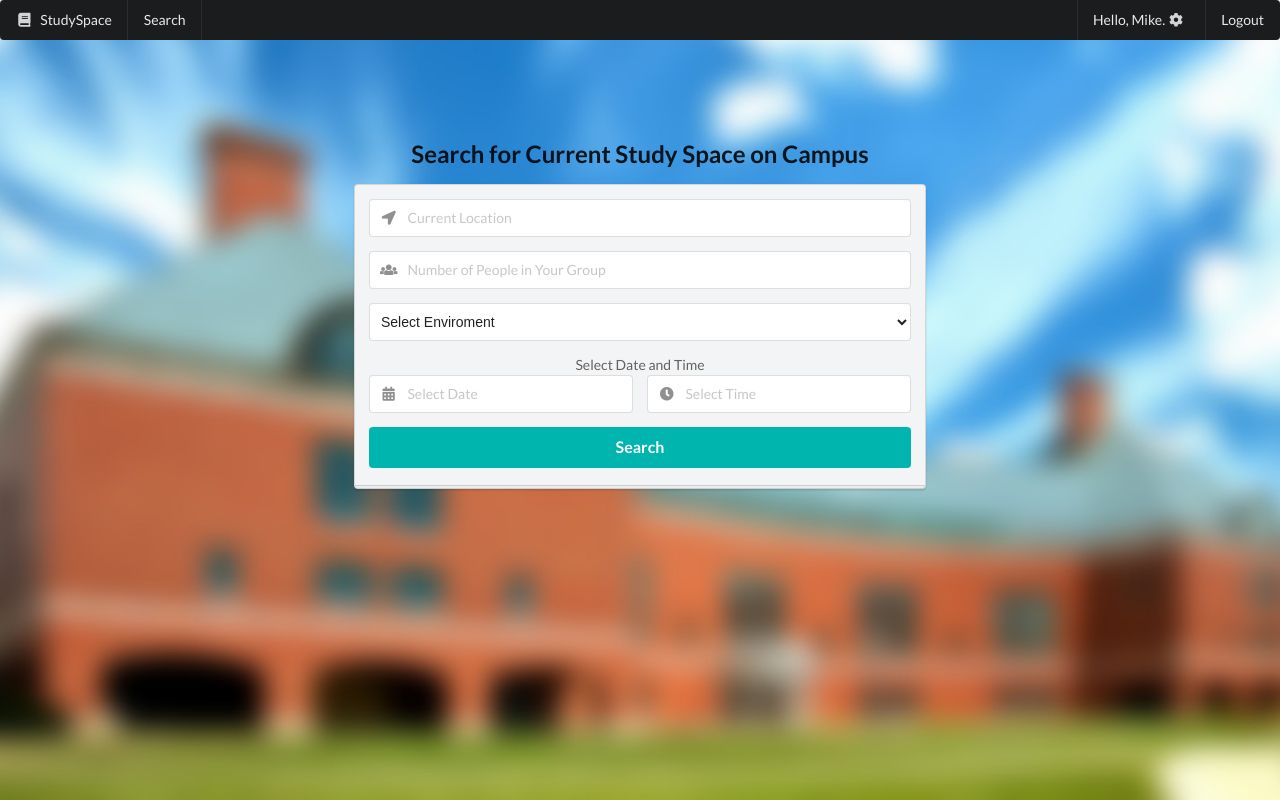
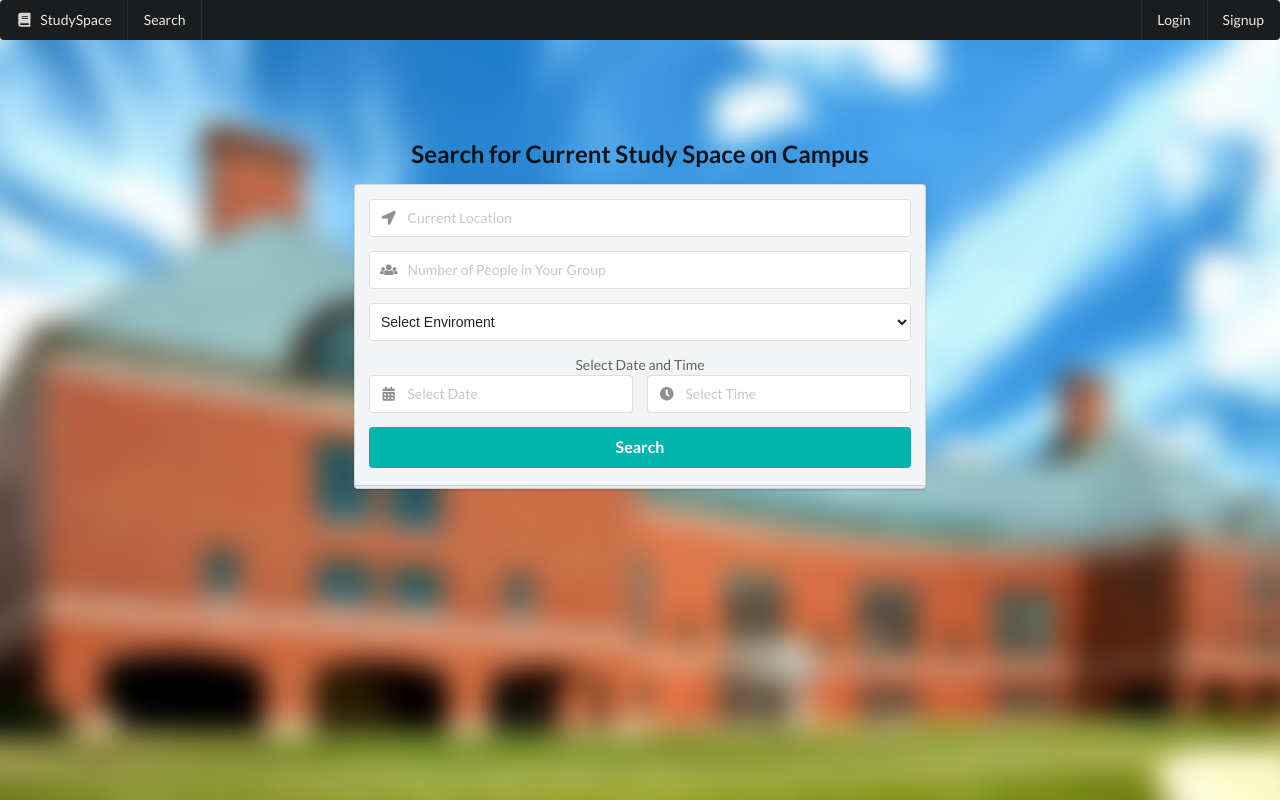
Before and after one commit to soum-io/StudySpaceUIUC, a Django app: page /search/ in a window 1280 px wide. Run offline with Django 3.2, Linux system fonts and the light colour scheme; some libraries are stand-ins or nearby versions.

Commit message:
Added backend code to nav changing and form results

```diff
--- a/pages/views.py
+++ b/pages/views.py
@@ -4,16 +4,81 @@ from django.shortcuts import render
 
 # Create your views here.
 def login_view(request, *args, **kwargs):
-    return render(request, "login/login.html", {})
+    logged_in = {"isLoggedIn":False} # pass to html for navbar
+    return render(request, "login/login.html", logged_in)
 
 
 def signup_view(request, *args, **kwargs):
-    return render(request, "signup/signup.html", {})
+    logged_in = {"isLoggedIn":False} # pass to html for navbar
+    return render(request, "signup/signup.html", logged_in)
 
 
 def search_view(request, *args, **kwargs):
-    return render(request, "search/search.html", {})
+    # check if we are requesting from login or annonomous user.
+    if(request.method == "POST"): # post are from login
+
+        # check if request is from a user signup or login
+        signup_request = "location" in request.POST # this is only a field in the signup form
+        print("here")
+        if(signup_request): # coming from signup
+
+            # get singup form data
+            email = request.POST["email"]
+            location = request.POST["location"]
+            password = request.POST["password"]
+            passwordAgain = request.POST["passwordAgain"]
+
+            # TODO: Check that the provided signup information sufficient. If so, add user to the database
+            valid_signup = True
+
+            if(valid_signup): # user is created now redirect to search
+                logged_in = {"isLoggedIn":True, "username":email} # pass to html for navbar
+                return  render(request, "search/search.html", logged_in)
+            else: # signup fields are not valid
+                logged_in = {"isLoggedIn":False} # pass to html for navbar
+                return render(request, "login/login.html", logged_in)
+
+        else:    # coming from login
+            print(request.POST)
+
+            # get login form data
+            email = request.POST["email"]
+            password = request.POST["password"]
+
+            #TODO: check if username and password match database of user
+            matches = True
+
+            if(matches): # if user if valid
+                logged_in = {"isLoggedIn":True, "username":email} # pass to html for navbar
+                return  render(request, "search/search.html", logged_in)
+            else: # user is not valid
+                logged_in = {"isLoggedIn":False} # pass to html for navbar
+                return render(request, "login/login.html", logged_in)
+
+    else: # get from anon user
+        logged_in = {"isLoggedIn":False} # pass to html for navbar
+        return render(request, "search/search.html", logged_in)
 
 
 def results_view(request, *args, **kwargs):
-    return render(request, "results/results.html", {})
+    print(request.GET)
+    # get search form data
+    location = request.GET["location"] # address as string address, not coordinates
+    groupSize = request.GET["groupSize"] # will be a digit in string format
+    forDate = request.GET["forDate"] # format is "mm/dd/yyyy"
+    forTime = request.GET["forTime"] # format is "01:00 AM"
+    enviroment = request.GET["enviroment"] # will either be "Quiet Open Study", "Quiet Closed Study", or "Group Study"
+
+    # TODO: Use search information to get reccomendations. Each reccomendation need to contain the following information:
+    # 1. library abbreviation (e.g. "UGL")
+    # 2. Floor (e.g. "4F" for fourth floor)
+    # 3. Floor Section (Like left or right or however else we store it)
+    # 4. How far the library is from the location the user entered (e.g. "20M" for 20 miles)
+    # 5. Boolean if the section is quiet or not
+    # 6. How confident we are. (e.g. "70%" or "50%")
+
+    # I would say to try to get 5 Max reccomendations to display.
+
+
+    logged_in = {"isLoggedIn":False} # pass to html for navbar
+    return render(request, "results/results.html", logged_in)
--- a/templates/nav.html
+++ b/templates/nav.html
@@ -12,26 +12,39 @@
 </head>
 
 <body>
+
         <div class="bg-image">
             <div class="ui inverted menu">
                 <a class = "item">
                   <i class="book icon"></i>&nbsp;StudySpace
                 </a>
-          <a class="item">
+              <a class="item" href="/search">
                 Search
               </a>
               <div class="right menu">
+                {% if isLoggedIn == True %}
                     <a class="item">
-                 Hello, Mike.&nbsp;<i class="cog icon"></i>
+                        Hello, {{username}}.&nbsp;<i class="cog icon"></i>
                     </a>
-            <a class="ui item">
+                    <a class="ui item" href="/">
                         Logout
                     </a>
+                {% endif %}
+                {% if isLoggedIn == False %}
+                    <a class="ui item" href="/">
+                        Login
+                    </a>
+                    <a class="ui item"  href='/signup'>
+                        Signup
+                    </a>
+                {% endif %}
               </div>
             </div>
             {% block content %}
             {% endblock %}
         </div>
+
+
     <script type="text/javascript">
         function activatePlacesSearch(){
             var input = document.getElementById('location_autocomplete');
--- a/templates/search/search.html
+++ b/templates/search/search.html
@@ -23,11 +23,11 @@
           </div>
         </div>
         <div class="field">
-            <select class="ui dropdown">
+            <select name="enviroment" class="ui dropdown">
               <option value="">Select Enviroment</option>
-              <option value="2">Quiet Open Study</option>
-              <option value="1">Quiet Closed Study</option>
-              <option value="0">Group Study</option>
+              <option value="Quiet Open Study">Quiet Open Study</option>
+              <option value="Quiet Closed Study">Quiet Closed Study</option>
+              <option value="Group Study">Group Study</option>
             </select>
         </div>
           <div class = "field">
```
Lines whose indentation alone changed are shown as unchanged.
